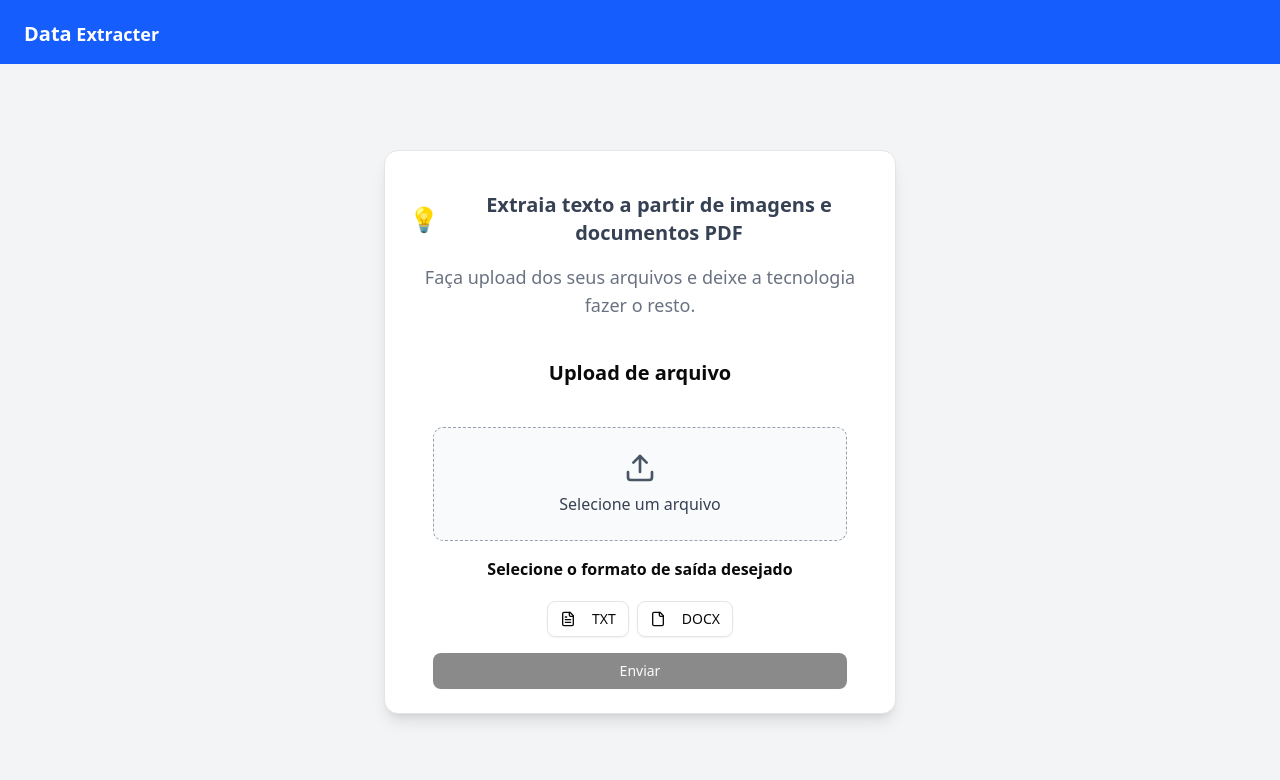
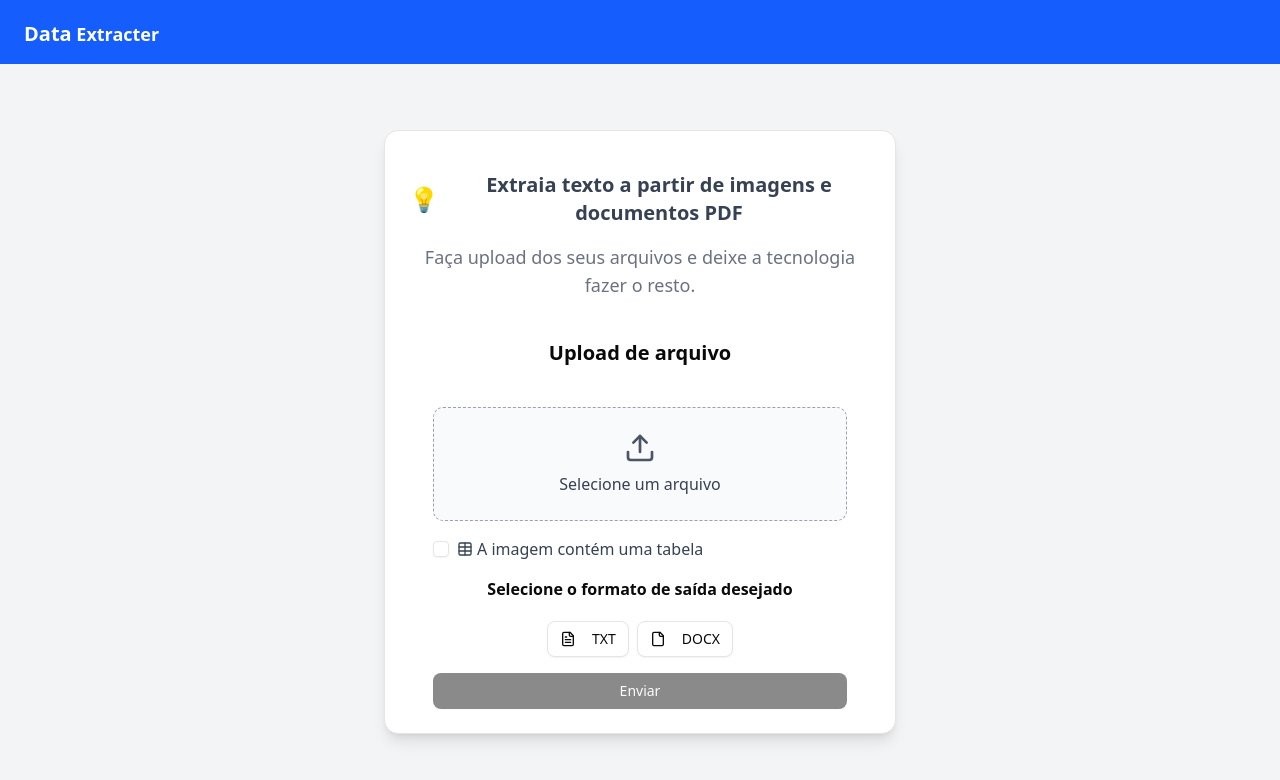
Before and after one commit to Caio41/data-extracter, a Next.js app in the folder frontend/data-extracter/: page / in a window 1280 px wide. Shown: the top 780 px of the page. Built offline with nearby package versions, Linux system fonts and the light colour scheme.

Commit message:
feat: adiciona extração de tabelas

```diff
--- a/frontend/data-extracter/package.json
+++ b/frontend/data-extracter/package.json
@@ -9,6 +9,7 @@
     "lint": "next lint"
   },
   "dependencies": {
+    "@radix-ui/react-checkbox": "^1.1.4",
     "@radix-ui/react-slot": "^1.1.2",
     "class-variance-authority": "^0.7.1",
     "clsx": "^2.1.1",
--- a/frontend/data-extracter/src/app/page.tsx
+++ b/frontend/data-extracter/src/app/page.tsx
@@ -2,25 +2,26 @@
 import { useState } from "react";
 import { Button } from "@/components/ui/button";
 import { Card, CardContent } from "@/components/ui/card";
-import { Upload, FileText, File } from "lucide-react";
+import { Upload, FileText, File, Table } from "lucide-react";
 import ErrorModal from "@/components/ErrorModal";
+import { Checkbox } from "@/components/ui/checkbox";
 
 export default function Home() {
   const [file, setFile] = useState<File | null>(null);
-  const [format, setFormat] = useState<"txt" | "docx" | null>(null);
+  const [format, setFormat] = useState<"txt" | "docx" | "csv" | null>(null);
   const [isUploading, setIsUploading] = useState(false);
   const [downloadFile, setDownloadFile] = useState<Blob | null>(null);
   const [downloadFileName, setDownloadFileName] = useState<string>("");
   const [errorMessage, setErrorMessage] = useState<string | null>(null);
-
-  const acceptedFormats = ["image/png", "image/jpeg", "application/pdf"];
+  const [isTable, setIsTable] = useState(false);
 
   const handleFileChange = (e: React.ChangeEvent<HTMLInputElement>) => {
+    const acceptedFormats = isTable ? ["image/png", "image/jpeg"] : ["image/png", "image/jpeg", "application/pdf"];
     const selectedFile = e.target.files ? e.target.files[0] : null;
 
     if (selectedFile) {
       if (!acceptedFormats.includes(selectedFile.type)) {
-        setErrorMessage("Formato de arquivo não aceito. Selecione uma imagem ou PDF.");
+        setErrorMessage("Formato de arquivo não aceito nesse modo. Por favor, selecione uma imagem" + (isTable ? "." : " ou PDF."));
         setFile(null);
         return;
       }
@@ -45,7 +46,7 @@ export default function Home() {
   };
 
   const handleUpload = async () => {
-    if (!file || !format) return;
+    if (!file || (!format && !isTable)) return;
     setIsUploading(true);
     setErrorMessage(null);
 
@@ -54,16 +55,21 @@ export default function Home() {
 
     try {
       const apiBaseUrl = process.env.NEXT_PUBLIC_BACKEND_URL;
-      const route = `/documents/${format === "txt" ? "img-to-txt" : "img-to-doc"}`;
+      const route = isTable ? "/tabelas/tesseract/" : `/documents/${format === "txt" ? "img-to-txt" : "img-to-doc"}`;
+
       const response = await fetch(apiBaseUrl + route, {
         method: "POST",
         body: formData,
       });
+      console.log(response);
 
-      if (!response.ok) throw new Error("Erro ao enviar arquivo");
+      if (!response.ok) {
+        const errorData = await response.json();
+        throw new Error(errorData.detail || "Erro ao enviar o arquivo. Por favor, tente novamente.");
+      }
 
       const contentDisposition = response.headers.get("content-disposition");
-      let filename = `arquivo_convertido.${format}`;
+      let filename = `arquivo_convertido.${isTable ? "csv" : format}`;
 
       if (contentDisposition) {
         const match = contentDisposition.match(/filename\*?=(?:UTF-8'')?"?([^";]+)"?/i);
@@ -75,9 +81,9 @@ export default function Home() {
       const blob = await response.blob();
       setDownloadFile(blob);
       setDownloadFileName(filename);
-    } catch (error) {
+    } catch (error: unknown) {
       console.error(error);
-      setErrorMessage("Erro ao enviar o arquivo. Por favor, tente novamente.");
+      setErrorMessage((error as Error).message || "Erro ao enviar o arquivo. Por favor, tente novamente.");
     } finally {
       setIsUploading(false);
     }
@@ -100,13 +106,36 @@ export default function Home() {
           </div>
         </div>
 
-        <h1 className="text-xl font-semibold text-center mb-4">Upload de arquivo</h1>
+        <div className="text-center mb-4">
+          <h1 className="text-xl font-semibold">Upload de arquivo</h1>
+          {isTable && <p><span className="text-red-500">*</span>apenas imagens</p>}
+        </div>
         <CardContent className="flex flex-col gap-4">
-          <input type="file" accept="image/*,application/pdf" onChange={handleFileChange} className="hidden" id="file-input" />
+          <input type="file" accept={isTable ? "image/png, image/jpeg" : "image/png, image/jpeg, application/pdf"} onChange={handleFileChange} className="hidden" id="file-input" />
           <label htmlFor="file-input" className="cursor-pointer flex flex-col items-center border border-dashed border-gray-400 p-6 rounded-lg bg-gray-50 hover:bg-gray-100 transition">
             <Upload className="w-8 h-8 text-gray-600" />
             <span className="text-gray-700 mt-2">{file ? file.name : "Selecione um arquivo"}</span>
           </label>
+
+          <div className="flex items-center gap-2">
+            <Checkbox
+              id="is-table"
+              checked={isTable}
+              onCheckedChange={(checked: boolean) => {
+                setIsTable(!!checked);
+                setFormat(checked ? "csv" : null);
+                setDownloadFile(null);
+                setDownloadFileName("");
+              }}
+            />
+            <label htmlFor="is-table" className="text-gray-700 flex items-center gap-1">
+              <Table className="w-4 h-4" />
+              A imagem contém uma tabela
+            </label>
+          </div>
+
+          {!isTable && (
+            <>
               <h2 className="text-x font-semibold text-center mb-1">Selecione o formato de saída desejado</h2>
               <div className="flex gap-2 justify-center">
                 <Button
@@ -130,8 +159,10 @@ export default function Home() {
                   <File className="w-4 h-4 mr-2" /> DOCX
                 </Button>
               </div>
+            </>
+          )}
 
-          <Button onClick={handleUpload} disabled={!file || !format || isUploading}>
+          <Button onClick={handleUpload} disabled={!file || (!format && !isTable) || isUploading}>
             {isUploading ? "Enviando..." : "Enviar"}
           </Button>
 
```
Also changed, not shown: 1 other file (tests, documents, lock files or other folders). Lines whose indentation alone changed are shown as unchanged.
